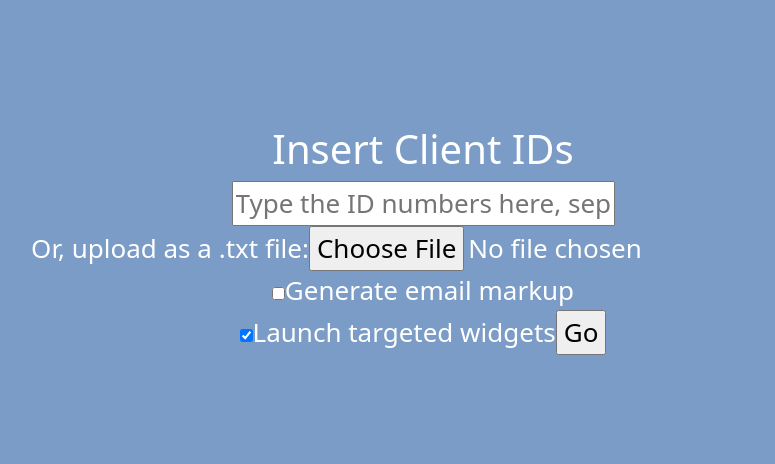
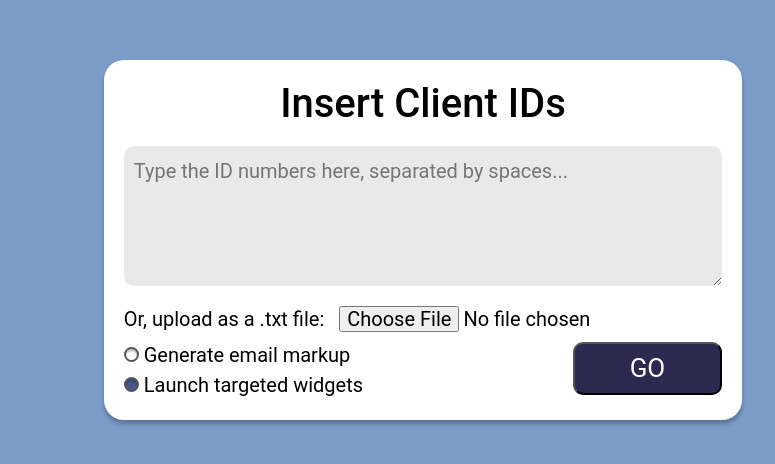
Before and after one commit to TLI-group3/TLI-client, a React (Create React App) app: page /launch-widget in a window 1280 px wide. Shown: the part 160-624 px from the top of the page, without its empty margins (217-992 px from the left). Built offline with nearby package versions, Linux system fonts and the light colour scheme.

Commit message:
Made the input component flexible

```diff
--- a/src/app/App.scss
+++ b/src/app/App.scss
@@ -1,10 +1,11 @@
 .App {
   text-align: center;
+  font-family: Roboto, sans-serif;
+  font-size: calc(10px + 2vmin);
+  color: white;
   background-color: #7A9CC6;
   min-height: 100vh;
   display: flex;
   align-items: center;
   justify-content: center;
-  font-size: calc(10px + 2vmin);
-  color: white;
 }
--- a/src/components/chooseAction/ActionContainer.module.scss
+++ b/src/components/chooseAction/ActionContainer.module.scss
@@ -1,6 +1,5 @@
 .actionContainer {
   text-align: center;
-  font-family: Roboto, sans-serif;
   h1 {
     text-shadow: 0 4px 4px rgba(0, 0, 0, 0.25);
     margin: 1em;
--- a/src/components/clientInput/ClientInput.js
+++ b/src/components/clientInput/ClientInput.js
@@ -1,13 +1,14 @@
 import React from 'react';
 import styles from './ClientInput.module.scss';
+import {InsertID} from "./InsertID";
+import {LaunchActions} from "./LaunchActions";
 
 export default class ClientInput extends React.Component {
     constructor(props) {
         super(props);
         this.state = {
             clientIDs: "",
-            generateEmail: false,
-            generateWidget: false,
+            launchWidget: true,
             success: false,
         }
     }
@@ -17,18 +18,22 @@ export default class ClientInput extends React.Component {
     }
 
     render() {
+        let placeholderText, inputRows;
+        if (this.state.launchWidget) {
+            placeholderText = "Type the ID numbers here, separated by spaces...";
+            inputRows = "4";
+        } else {
+            placeholderText = "Type the ID number here";
+            inputRows = "1";
+        }
+
         return (
-            <div>
-                <h1>Insert Client IDs</h1>
-                <form>
-                    <input type="text" placeholder="Type the ID numbers here, separated by spaces..."/><br/>
-                    <label htmlFor="clientFile">Or, upload as a .txt file: </label>
-                    <input type="file" name="clientFile" /><br />
-                    <input type="checkbox" name="email" />
-                    <label htmlFor="email">Generate email markup</label><br/>
-                    <input type="checkbox" name="widget" checked/>
-                    <label htmlFor="widget">Launch targeted widgets</label>
-                    <input type="submit" value="Go" />
+            <div className={styles.clientInput}>
+                <h1>Insert Client ID{this.state.launchWidget && "s"}</h1>
+                <form onSubmit={this.handleSubmit}>
+                    <InsertID inputRows={inputRows} placeholderText={placeholderText}/>
+                    {this.state.launchWidget && <LaunchActions/>}
+                    <input className={styles.submitButton} type="submit" value="GO"/>
                 </form>
             </div>
         );
--- a/src/components/clientInput/ClientInput.module.scss
+++ b/src/components/clientInput/ClientInput.module.scss
@@ -0,0 +1,53 @@
+.clientInput {
+  background-color: white;
+  color: black;
+  border-radius: 20px;
+  box-shadow: 0 4px 4px rgba(0, 0, 0, 0.25);
+  padding: 1em;
+  font-size: 20px;
+}
+
+.textInput {
+  background-color: #E9E9E9;
+  border-radius: 10px;
+  border: none;
+  width: 100%;
+  margin: 0.5em 0 0.5em 0;
+  padding: 10px;
+}
+
+.fileUpload {
+  margin-left: 15px;
+  line-height: 1em;
+}
+
+.checkboxes {
+  width: 50%;
+  text-align: left;
+  margin-top: 0.3em;
+  float: left;
+  input[type='checkbox'] {
+    margin-right: 5px;
+    -webkit-appearance: none;
+    width: 15px;
+    height: 15px;
+    background: white;
+    border-radius: 50px;
+    border:2px solid #555;
+    box-shadow: inset 0 2px 2px rgba(0, 0, 0, 0.25);
+  }
+  input[type='checkbox']:checked {
+    background: #46568c;
+  }
+}
+
+.submitButton {
+  background: #2E294E;
+  border-radius: 10px;
+  color: white;
+  font-size: 26px;
+  width: 25%;
+  padding: 5px;
+  margin-top: 0.3em;
+  float:right;
+}
--- /dev/null
+++ b/src/components/clientInput/InsertID.js
@@ -0,0 +1,19 @@
+import React from 'react';
+import PropTypes from "prop-types";
+import styles from "./ClientInput.module.scss";
+
+export function InsertID(props) {
+    return (
+        <div>
+            <textarea className={styles.textInput} rows={props.inputRows} placeholder={props.placeholderText}/><br/>
+            <label htmlFor="clientFile">Or, upload as a .txt file:
+                <input className={styles.fileUpload} type="file" name="clientFile" />
+            </label>
+        </div>
+    );
+}
+
+InsertID.propTypes = {
+    inputRows: PropTypes.string,
+    placeholderText: PropTypes.string,
+}
--- /dev/null
+++ b/src/components/clientInput/LaunchActions.js
@@ -0,0 +1,14 @@
+import styles from "./ClientInput.module.scss";
+import React from "react";
+
+export function LaunchActions() {
+    return (
+        <div className={styles.checkboxes}>
+            <input type="checkbox" name="email"/>
+            <label htmlFor="email">Generate email markup</label><br/>
+
+            <input type="checkbox" name="widget" defaultChecked="true"/>
+            <label htmlFor="widget">Launch targeted widgets</label>
+        </div>
+    );
+}
```
